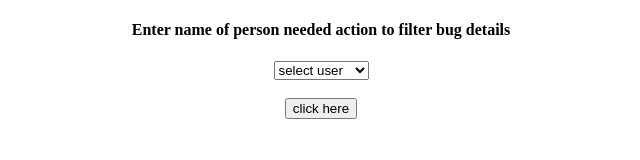
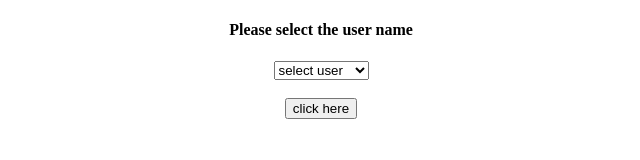
Before and after one commit to AshishNamdev/bugBasket, a website: page addon/bugBasket/data/bugBasket.htm in a window 1280 px wide. Shown: the whole page, without its empty margins (319-959 px from the left). Drawn offline with Linux system fonts and the light colour scheme.

Commit message:
Modifeid user input string
Signed-off-by: Ashish Namdev <ashish28.sirt@gmail.com>

```diff
--- a/addon/bugBasket/data/bugBasket.htm
+++ b/addon/bugBasket/data/bugBasket.htm
@@ -14,8 +14,7 @@ and open the template in the editor.
     <body>
         <center>
             <div id ="httpResponse" >
-              <h4>Enter name of person needed action to filter bug details</h4>
-			  <!--<h4>Enter name of person needed action to filter bug details</h4>-->
+              <h4>Please select the user name</h4>
                 <span id="response"></span>
                 <!--<form action="http://10.136.131.140/bugBasket/BugBasket" method="post">-->
 				<form action="http://10.136.4.62/bugBasket/BugBasket" method="post">
```
